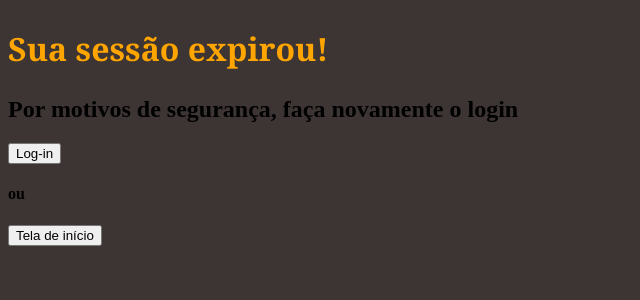
After one commit to Bruthalles/Central-python, a Flask app: page /timeout in a window 1280 px wide. The commit adds this page. Shown: the top 300 px of the page, without its empty margins (0-640 px from the left). Run offline with Flask 3, Linux system fonts and the light colour scheme; the visitor is signed in with stand-in values (Sample User, id 1).

Commit message:
update structure bank

```diff
--- a/src/templates/bank/index.html
+++ b/src/templates/bank/index.html
@@ -22,10 +22,6 @@
         <button  name="bt-entrar" class="bt-entrar" type="submit"><p class="text-bt-entrar">Entrar</p></button>
         <button name="bt-senha" class="bt-senha" type="submit"><p class="text-bt-senha">Não sei minha senha</p></button>
 
-        <div>
-
-
-        </div>
     </form>
 
 
--- /dev/null
+++ b/src/templates/bank/timeout.html
@@ -0,0 +1,18 @@
+<!DOCTYPE html>
+<html lang="en">
+<head>
+    <meta charset="UTF-8">
+    <meta name="viewport" content="width=device-width, initial-scale=1.0">
+    <title>timeout</title>
+    <link rel="stylesheet" href="{{url_for('static',filename='pages/bank/styles.css')}}?v={{timestamp}}">
+</head>
+<body>
+    <section>
+        <h1>Sua sessão expirou!</h1>
+        <h2>Por motivos de segurança, faça novamente o login</h2>
+        <button onclick="window.location.href='/banco-login'">Log-in</button>
+        <h4>ou</h4>
+        <button onclick="window.location.href='/'">Tela de início</button>
+    </section>
+</body>
+</html>
```
Also changed, not shown: src/templates/bank/signin.html (+12 -1 lines).
